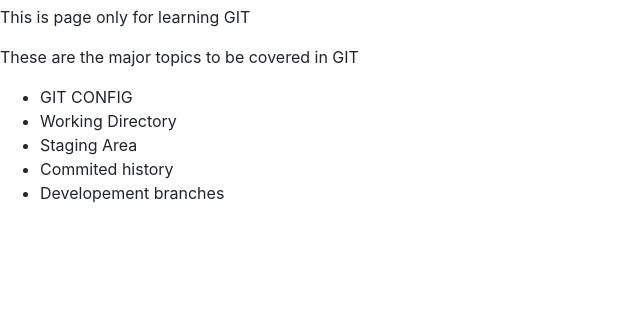
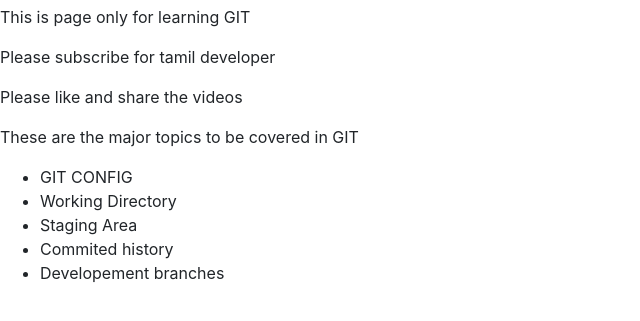
Before and after one commit to Ajay-056/Git_Learn, a website: page index.html in a window 1280 px wide. Shown: the part 51-372 px from the top of the page, without its empty margins (0-640 px from the left). Drawn offline with nearby package versions, Linux system fonts and the light colour scheme.

Commit message:
Supported tamil developer

```diff
--- a/index.html
+++ b/index.html
@@ -14,6 +14,8 @@
 <body>
     <h1>Hello, Welocome to Git Learn!</h1>
     <p>This is page only for learning GIT</p>
+    <p>Please subscribe for tamil developer</p>
+    <p>Please like and share the videos</p>
     <p>These are the major topics to be covered in GIT</p>
     <ul>
         <li>GIT CONFIG</li>
```
